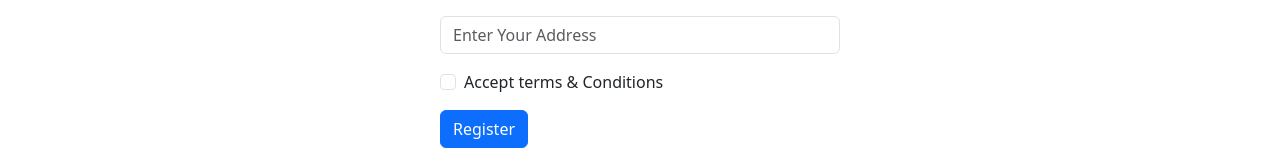
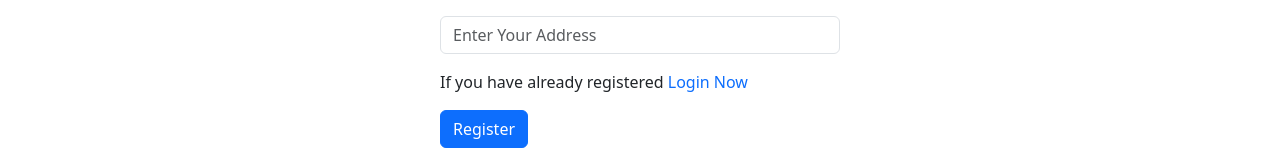
Before and after one commit to yagyaraj234/ecommerce-website-using-mern-stack, a React (Create React App) app in the folder client/: page /register in a window 1280 px wide. Shown: the part 380-540 px from the top of the page. Built offline with nearby package versions, Linux system fonts and the light colour scheme.

Commit message:
authentication added

```diff
--- a/client/package.json
+++ b/client/package.json
@@ -1,5 +1,6 @@
 {
   "name": "ecommerce",
+  "proxy":"http://localhost:8080",
   "version": "0.1.0",
   "private": true,
   "dependencies": {
--- a/client/src/App.scss
+++ b/client/src/App.scss
@@ -87,6 +87,10 @@ $light-blue:#5565cb;
 
 }
 
+.LINK{
+  text-decoration: none;
+}
+
 .icon{
   height: 1.5rem;
   margin: 0 .75rem;
--- a/client/src/pages/Auth/Login.jsx
+++ b/client/src/pages/Auth/Login.jsx
@@ -1,5 +1,6 @@
 import React from 'react'
-import Layout from '../../components/Layout/Layout'
+import Layout from '../../components/Layout/Layout';
+import { Link } from 'react-router-dom';
 
 const Login = () => {
   return (
@@ -28,11 +29,8 @@ const Login = () => {
               id="exampleInputPassword"
             />
           </div>
-  <div className="mb-3 form-check">
-    <input type="checkbox" className="form-check-input" id="exampleCheck1" />
-    <label className="form-check-label" htmlFor="exampleCheck1">
-      Accept terms & Conditions
-    </label>
+          <div>
+            <p>Create New Account <Link className='LINK' to='/register'>Register</Link> </p>
           </div>
           <button type="submit" className="btn btn-primary">
             Login
--- a/client/src/pages/Auth/Register.jsx
+++ b/client/src/pages/Auth/Register.jsx
@@ -2,7 +2,7 @@ import React, { useState } from 'react'
 import Layout from '../../components/Layout/Layout'
 import { toast } from 'react-toastify';
 import axios from 'axios'
-import { useNavigate } from 'react-router-dom';
+import { Link, useNavigate } from 'react-router-dom';
 
 
 
@@ -11,7 +11,7 @@ const Register = () => {
 
     const [name, setName] = useState('');
     const [email, setEmail] = useState('');
-    const [number, setNumber] = useState('');
+    const [phone, setPhone] = useState('');
     const [password, setPassword] = useState('');
     const [address, setAddress] = useState('');
 
@@ -20,7 +20,7 @@ const Register = () => {
     const handleSubmit = async (e) => {
         e.preventDefault();
         try {
-            const res = await axios.post(`${process.env.REACT_APP_API}/api/v1/auth/register`, name, email, password, number, address);
+            const res = await axios.post('/api/v1/auth/register', {name, email, password, phone, address});
             if (res.data.success) {
                 toast.success('res.data.message')
                 navigate('/login');
@@ -32,11 +32,7 @@ const Register = () => {
             console.assert.log(error)
             toast.error('Something went Wrong')
         }
-
-
     }
-
-
     return (
         <Layout>
 
@@ -82,8 +78,8 @@ const Register = () => {
                             id="exampleInputName"
                             placeholder='Enter your Phone Number'
                             required
-                            value={number}
-                            onChange={(e) => setNumber(e.target.value)}
+                            value={phone}
+                            onChange={(e) => setPhone(e.target.value)}
 
                         />
                     </div>
@@ -98,11 +94,8 @@ const Register = () => {
                             onChange={(e) => setAddress(e.target.value)}
                         />
                     </div>
-                    <div className="mb-3 form-check">
-                        <input type="checkbox" className="form-check-input" id="exampleCheck1" />
-                        <label className="form-check-label" htmlFor="exampleCheck1">
-                            Accept terms & Conditions
-                        </label>
+                    <div>
+                        <p>If you have already registered <Link className='LINK' to='/login'>Login Now</Link> </p>
                     </div>
                     <button type="submit" className="btn btn-primary">
                         Register
```
Lines whose indentation alone changed are shown as unchanged.
